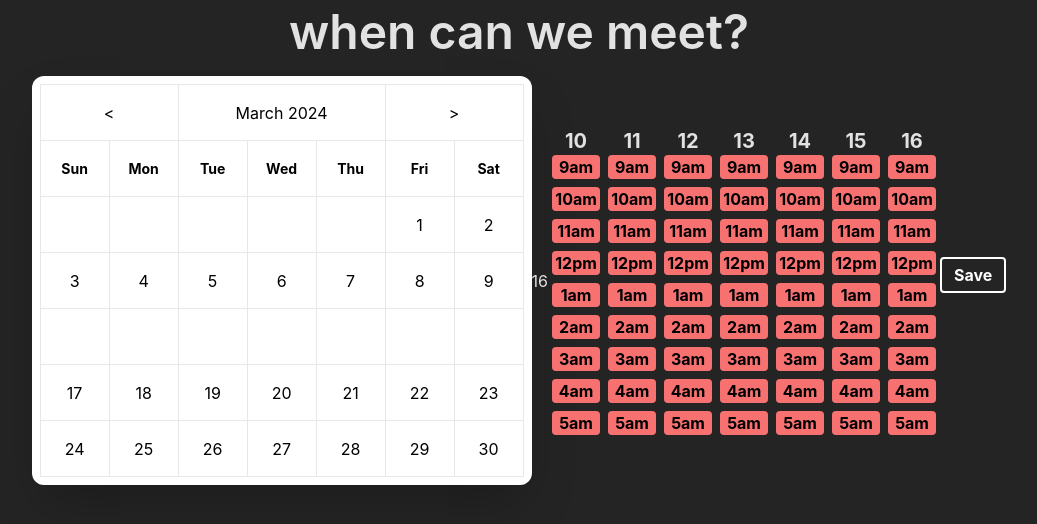
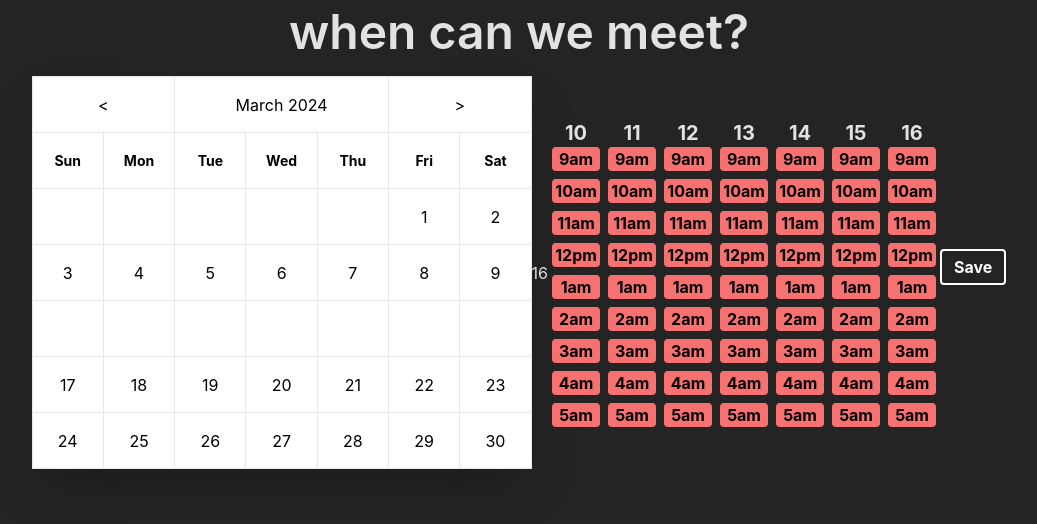
Before and after one commit to abaheer/meeting-time-finder, a React (Vite) app: page / in a window 1280 px wide. Shown: the top 524 px of the page, without its empty margins (121-1158 px from the left). Built offline with nearby package versions, Linux system fonts and the light colour scheme.

Commit message:
Update calendar.jsx

```diff
--- a/src/calender/calendar.jsx
+++ b/src/calender/calendar.jsx
@@ -81,7 +81,7 @@ export const Calendar = (props) => {
 
   return (
     <div className="mt-5 flex flex-wrap justify-center items-center">
-      <div className="w-[500px] bg-white p-2 rounded-xl shadow-2xl border-none">
+      <div className="w-[500px] bg-white shadow-2xl border-none">
         <div
           key="uhhh"
           className="grid grid-cols-7 border-t border-l justify-center items-center text-center"
@@ -119,7 +119,7 @@ export const Calendar = (props) => {
                 className={
                   "col-span-1 " +
                   (isSameWeek(datesOfTheMonth[dayOfTheMonth], props.value)
-                    ? " bg-blue-600 text-white"
+                    ? " bg-blue-800 text-white"
                     : "")
                 }
                 text={datesOfTheMonth[dayOfTheMonth].getDate()}
```
